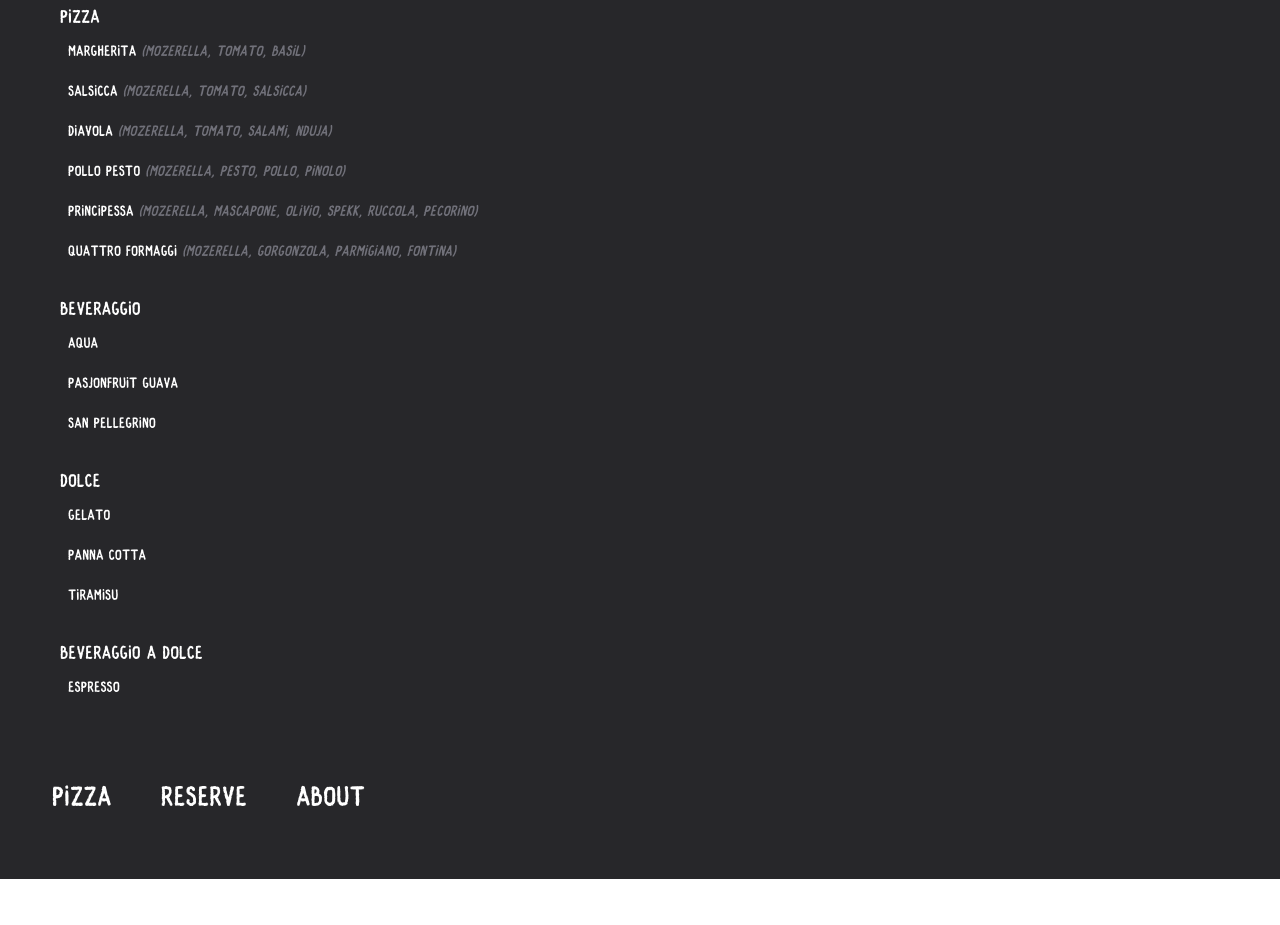
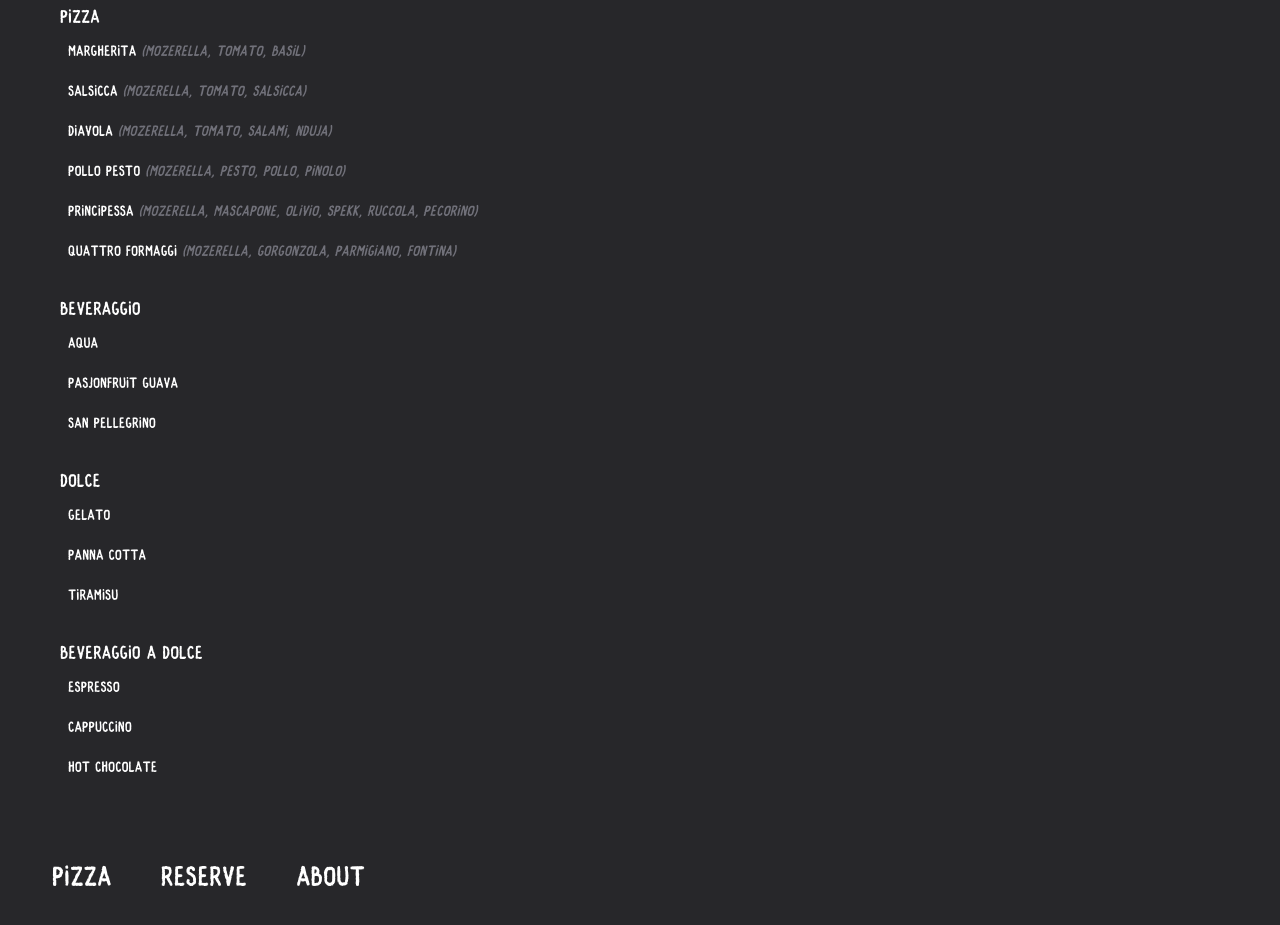
Before and after one commit to havarhagelund/pleyms, an Astro site: page /menu in a window 1280 px wide. Shown: the part 413-1338 px from the top of the page. Before the commit the page ends 1292 px from the top, so only its background shows below. Built offline with nearby package versions, Linux system fonts and the light colour scheme; Astro itself is replaced by a stand-in of ours.

Commit message:
updated menu

```diff
--- a/src/pages/menu.astro
+++ b/src/pages/menu.astro
@@ -40,6 +40,8 @@ import MenuItem from '../components/MenuItem.astro'
 
                 <h3 class="font-pinewood text-white text-xl">Beveraggio a dolce</h3>
                 <MenuItem item="Espresso"/>
+                <MenuItem item="Cappuccino"/>
+                <MenuItem item="Hot chocolate"/>
 
             </div>
         </div>
```
